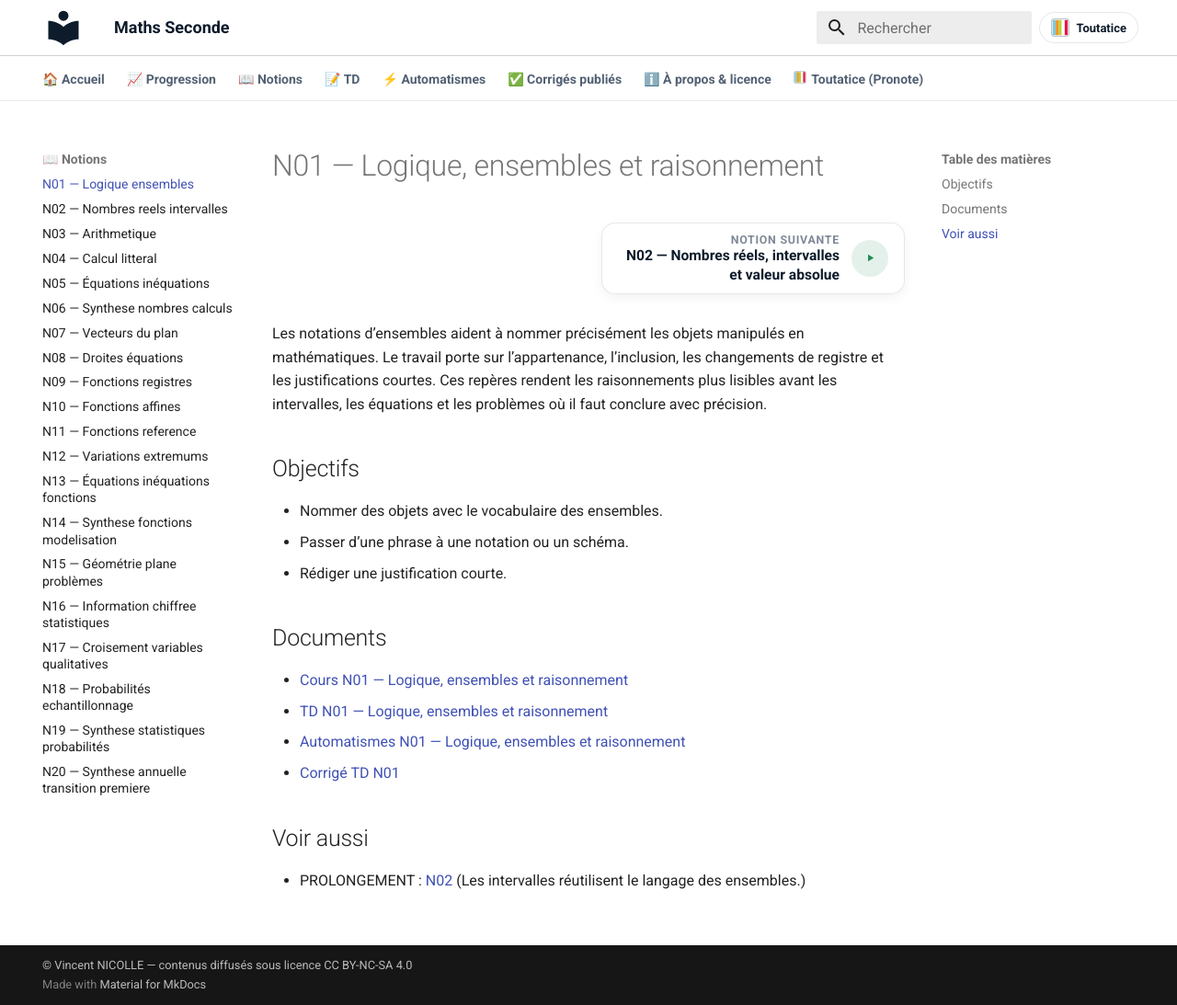
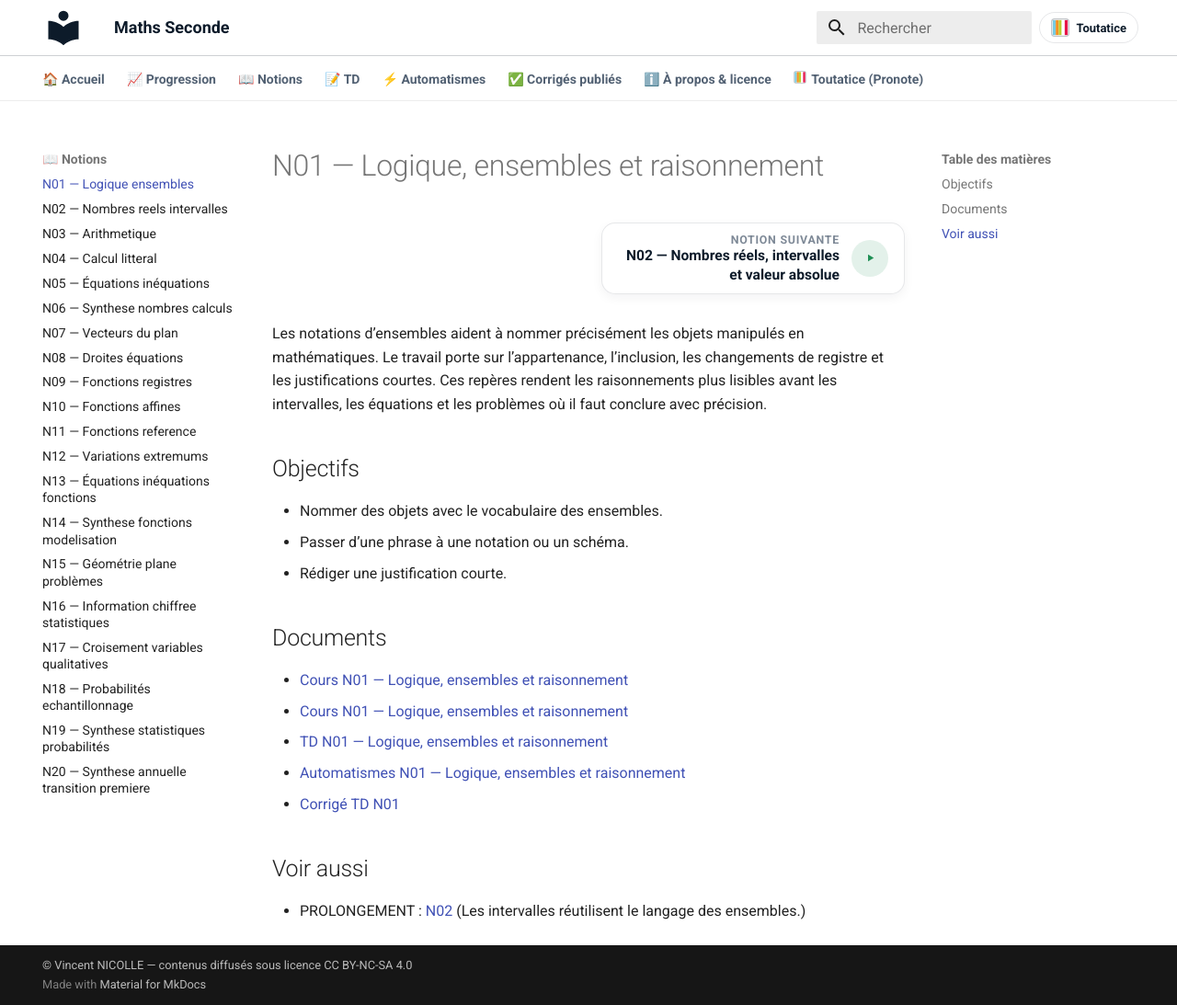
Before and after one commit to vnicolle56610/maths-seconde, an MkDocs documentation site: the page built from docs/notions/N01-logique-ensembles.md, in a window 1280 px wide and 1093 px high. Shown: the whole window at 92% size. Built offline with MkDocs 1.6.1 and Material for MkDocs 9.7.7, drawn with Linux system fonts in a browser that asks for light colours.

Commit message:
Publication automatique : 0 fichier(s) copié(s), 1 page(s) mise(s) à jour
Pages mises à jour :
  - docs/notions/N01-logique-ensembles.md

Autres fichiers :
  - publication_manifest.json

Généré par le protocole de publication (publier_ressources_site.py / publier_ressources_gui.py).

```diff
--- a/docs/notions/N01-logique-ensembles.md
+++ b/docs/notions/N01-logique-ensembles.md
@@ -22,6 +22,7 @@
 ## Documents
 
 <!-- AUTO-DOCS:START -->
+- [Cours N01 — Logique, ensembles et raisonnement](../cours/COURS_N01_Eleve.pdf)
 - [Cours N01 — Logique, ensembles et raisonnement](../cours/COURS_N01_LOGIQUE_ENSEMBLES.pdf)
 - [TD N01 — Logique, ensembles et raisonnement](../td/TD_N01_LOGIQUE_ENSEMBLES.pdf)
 - [Automatismes N01 — Logique, ensembles et raisonnement](../automatismes/AUTOMATISMES_N01_LOGIQUE_ENSEMBLES.pdf)
--- a/publication_manifest.json
+++ b/publication_manifest.json
@@ -3,6 +3,7 @@
   "notions": {
     "N01": {
       "cours": [
+        "COURS_N01_Eleve.pdf",
         "COURS_N01_LOGIQUE_ENSEMBLES.pdf"
       ],
       "td": [
```
